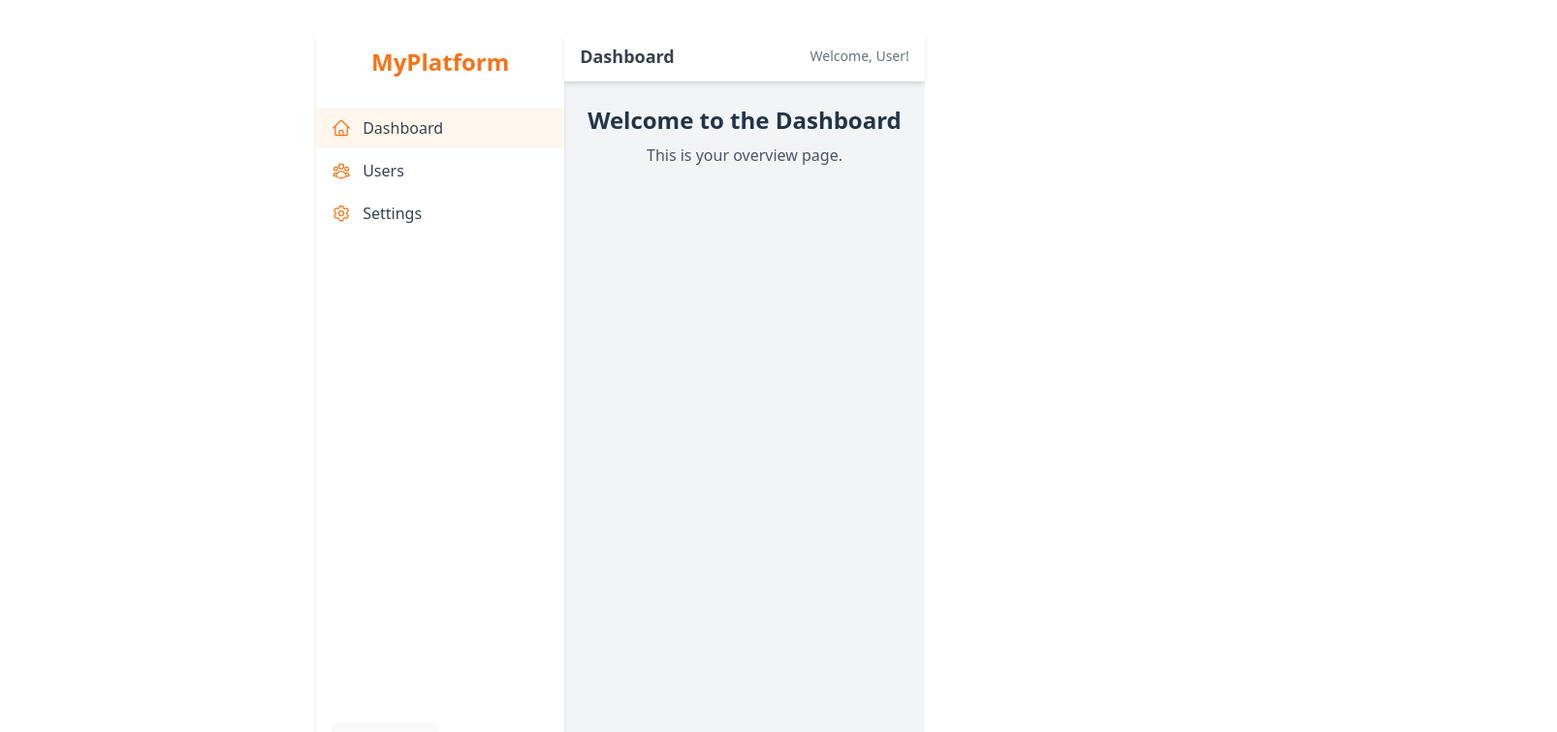
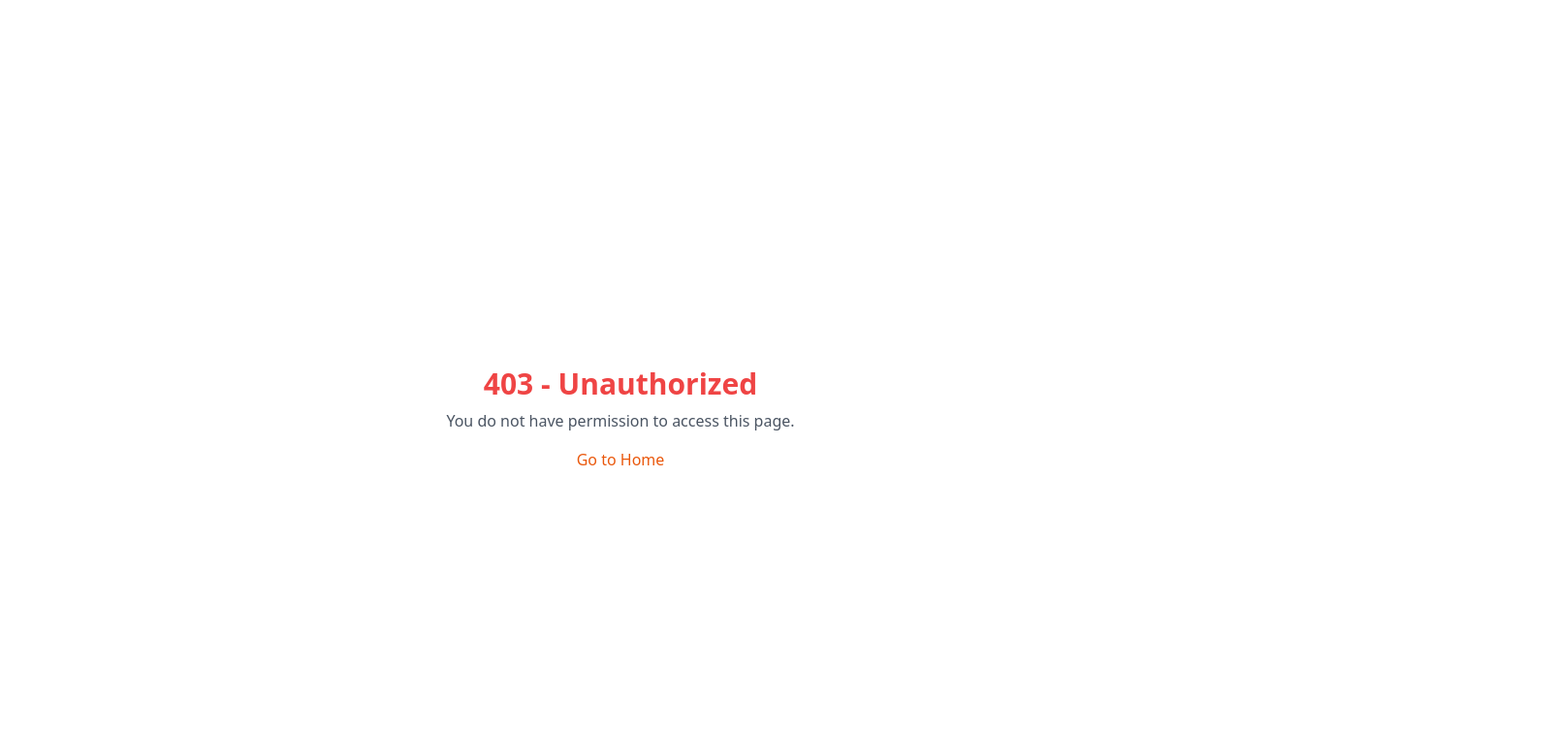
Before and after one commit to mwinamijr/techschool, a React (Vite) app: page /dashboard in a window 1280 px wide. Shown: the top 755 px of the page at 97% size, 1606 px wide, since content can reach past the window. Built offline with nearby package versions, Linux system fonts and the light colour scheme; sample sign-in values are in the browser's storage.

Commit message:
add lessons management; restructure routes for lessons and lesson details; implement protected routes for user roles; add NotFound and Unauthorized pages; integrate clsx for conditional class names; remove unused Lessons page

```diff
--- a/package.json
+++ b/package.json
@@ -13,6 +13,7 @@
     "@heroicons/react": "^2.2.0",
     "@reduxjs/toolkit": "^2.8.2",
     "axios": "^1.9.0",
+    "clsx": "^2.1.1",
     "react": "^19.1.0",
     "react-dom": "^19.1.0",
     "react-redux": "^9.2.0",
--- a/src/layouts/DashboardLayout.tsx
+++ b/src/layouts/DashboardLayout.tsx
@@ -1,11 +1,15 @@
+import { useState } from "react";
 import type { ReactNode } from "react";
 import {
+  Bars3Icon,
+  XMarkIcon,
   HomeIcon,
   UserGroupIcon,
   Cog6ToothIcon,
   ArrowRightOnRectangleIcon,
 } from "@heroicons/react/24/outline";
 import { Link, useLocation } from "react-router-dom";
+import clsx from "clsx";
 
 interface Props {
   children: ReactNode;
@@ -19,44 +23,83 @@ const navigation = [
 
 export default function DashboardLayout({ children }: Props) {
   const location = useLocation();
+  const [mobileOpen, setMobileOpen] = useState(false);
 
-  return (
-    <div className="flex h-screen bg-gray-100">
-      {/* Sidebar */}
-      <aside className="w-64 bg-white shadow-md hidden md:block">
-        <div className="p-4 text-2xl font-bold text-orange-500">MyPlatform</div>
-        <nav className="mt-4 space-y-1">
-          {navigation.map((item) => (
+  const renderNavItems = () =>
+    navigation.map((item) => (
       <Link
         to={item.path}
         key={item.name}
-              className={`flex items-center px-4 py-2 space-x-3 hover:bg-orange-100 ${
-                location.pathname === item.path ? "bg-orange-50" : ""
-              }`}
+        className={clsx(
+          "flex items-center px-4 py-2 space-x-3 rounded-md transition hover:bg-orange-100",
+          location.pathname === item.path && "bg-orange-100"
+        )}
+        onClick={() => setMobileOpen(false)}
       >
         <item.icon className="w-5 h-5 text-orange-500" />
-              <span className="text-gray-700">{item.name}</span>
+        <span>{item.name}</span>
       </Link>
-          ))}
-        </nav>
-        <div className="absolute bottom-0 w-full px-4 py-4">
-          <button className="flex items-center space-x-2 text-sm text-red-600 hover:underline">
+    ));
+
+  return (
+    <div className="flex h-screen overflow-hidden">
+      {/* Sidebar - Desktop */}
+      <aside className="hidden md:flex md:flex-col w-64 bg-white shadow-lg p-4 space-y-4">
+        <div className="text-2xl font-bold text-orange-500 mb-6">
+          MyPlatform
+        </div>
+        {renderNavItems()}
+        <button className="mt-auto flex items-center space-x-2 text-sm text-red-600 hover:underline">
+          <ArrowRightOnRectangleIcon className="w-5 h-5" />
+          <span>Logout</span>
+        </button>
+      </aside>
+
+      {/* Mobile Sidebar Overlay */}
+      {mobileOpen && (
+        <div className="fixed inset-0 z-40 flex md:hidden">
+          <div className="w-64 bg-white p-4 space-y-4 shadow-xl">
+            <div className="flex justify-between items-center mb-6">
+              <span className="text-xl font-bold text-orange-500">
+                MyPlatform
+              </span>
+              <button onClick={() => setMobileOpen(false)}>
+                <XMarkIcon className="w-6 h-6 text-gray-600" />
+              </button>
+            </div>
+            {renderNavItems()}
+            <button className="mt-10 flex items-center space-x-2 text-sm text-red-600 hover:underline">
               <ArrowRightOnRectangleIcon className="w-5 h-5" />
               <span>Logout</span>
             </button>
           </div>
-      </aside>
+          <div
+            className="flex-1 bg-black bg-opacity-30"
+            onClick={() => setMobileOpen(false)}
+          />
+        </div>
+      )}
 
-      {/* Main Content Area */}
+      {/* Main Content */}
       <div className="flex-1 flex flex-col">
         {/* Topbar */}
-        <header className="bg-white shadow-md px-4 py-3 flex justify-between items-center">
-          <div className="text-lg font-semibold text-gray-700">Dashboard</div>
-          <div className="text-sm text-gray-500">Welcome, User!</div>
+        <header className="bg-white shadow-md px-4 py-3 flex items-center justify-between md:justify-end">
+          <button
+            className="md:hidden"
+            onClick={() => setMobileOpen(true)}
+            aria-label="Open Menu"
+          >
+            <Bars3Icon className="w-6 h-6 text-gray-700" />
+          </button>
+          <span className="hidden md:inline text-gray-600 text-sm">
+            Welcome, User!
+          </span>
         </header>
 
         {/* Page Content */}
-        <main className="flex-1 overflow-y-auto p-6">{children}</main>
+        <main className="flex-1 overflow-y-auto p-4 bg-gray-100">
+          {children}
+        </main>
       </div>
     </div>
   );
--- a/src/pages/Lessons.tsx
+++ /dev/null
@@ -1,7 +0,0 @@
-export default function Home() {
-    return (
-      <div className="min-h-screen flex items-center justify-center text-2xl">
-        Welcome to the Lessons page!
-      </div>
-    );
-  }
--- /dev/null
+++ b/src/pages/NotFound.tsx
@@ -0,0 +1,15 @@
+import { Link } from "react-router-dom";
+
+export default function NotFound() {
+  return (
+    <div className="flex flex-col items-center justify-center h-screen text-center">
+      <h1 className="text-4xl font-bold text-gray-800">404 - Not Found</h1>
+      <p className="text-gray-600 mt-2">
+        The page you’re looking for doesn’t exist.
+      </p>
+      <Link to="/" className="mt-4 text-orange-600 hover:underline font-medium">
+        Return to Home
+      </Link>
+    </div>
+  );
+}
--- /dev/null
+++ b/src/pages/Unauthorized.tsx
@@ -0,0 +1,15 @@
+import { Link } from "react-router-dom";
+
+export default function Unauthorized() {
+  return (
+    <div className="flex flex-col items-center justify-center h-screen text-center">
+      <h1 className="text-3xl font-bold text-red-500">403 - Unauthorized</h1>
+      <p className="text-gray-600 mt-2">
+        You do not have permission to access this page.
+      </p>
+      <Link to="/" className="mt-4 text-orange-600 hover:underline font-medium">
+        Go to Home
+      </Link>
+    </div>
+  );
+}
--- /dev/null
+++ b/src/pages/lessons/AddLesson.tsx
@@ -0,0 +1,11 @@
+export default function AddLesson() {
+  return (
+    <div className="flex flex-col items-center justify-center h-screen text-center">
+      <h1 className="text-4xl font-bold text-gray-800">Add lesson</h1>
+      <p className="text-gray-600 mt-2">
+        This is the page where you can add a new lesson. Please fill out the
+        form to create a new lesson.
+      </p>
+    </div>
+  );
+}
--- /dev/null
+++ b/src/pages/lessons/LessonDetails.tsx
@@ -0,0 +1,12 @@
+export default function LessonDetails() {
+  return (
+    <div className="flex flex-col items-center justify-center h-screen text-center">
+      <h1 className="text-4xl font-bold text-gray-800">Lesson Details</h1>
+      <p className="text-gray-600 mt-2">
+        This is the Lesson Details page. Here you can view detailed information
+        about a specific lesson, including its content, objectives, and any
+        associated resources.
+      </p>
+    </div>
+  );
+}
--- /dev/null
+++ b/src/pages/lessons/Lessons.tsx
@@ -0,0 +1,7 @@
+export default function Lessons() {
+  return (
+    <div className="min-h-screen flex items-center justify-center text-2xl">
+      Welcome to the Lessons page!
+    </div>
+  );
+}
--- /dev/null
+++ b/src/pages/users/UsersList.tsx
@@ -0,0 +1,10 @@
+export default function UsersList() {
+  return (
+    <div className="flex flex-col items-center justify-center h-screen text-center">
+      <h1 className="text-4xl font-bold text-gray-800">Users List</h1>
+      <p className="text-gray-600 mt-2">
+        This is the Users List page. You can view and manage users here.
+      </p>
+    </div>
+  );
+}
--- /dev/null
+++ b/src/routes/ProtectedRoute.tsx
@@ -0,0 +1,31 @@
+import { useSelector } from "react-redux";
+import { Navigate, Outlet } from "react-router-dom";
+import Unauthorized from "../pages/Unauthorized";
+
+interface ProtectedRouteProps {
+  allowedRoles?: ("admin" | "teacher" | "student")[];
+}
+
+export default function ProtectedRoute({ allowedRoles }: ProtectedRouteProps) {
+  const { userInfo } = useSelector((state: any) => state.auth);
+
+  if (!userInfo) {
+    return <Navigate to="/login" replace />;
+  }
+
+  // Role check
+  if (
+    allowedRoles &&
+    !allowedRoles.some((role) =>
+      role === "admin"
+        ? userInfo.is_admin
+        : role === "teacher"
+        ? userInfo.role === "teacher"
+        : userInfo.role === "student"
+    )
+  ) {
+    return <Unauthorized />;
+  }
+
+  return <Outlet />;
+}
```
Also changed, not shown: src/routes/index.tsx (+41 -5 lines), 1 other file (tests, documents, lock files or other folders). Lines whose indentation alone changed are shown as unchanged.
